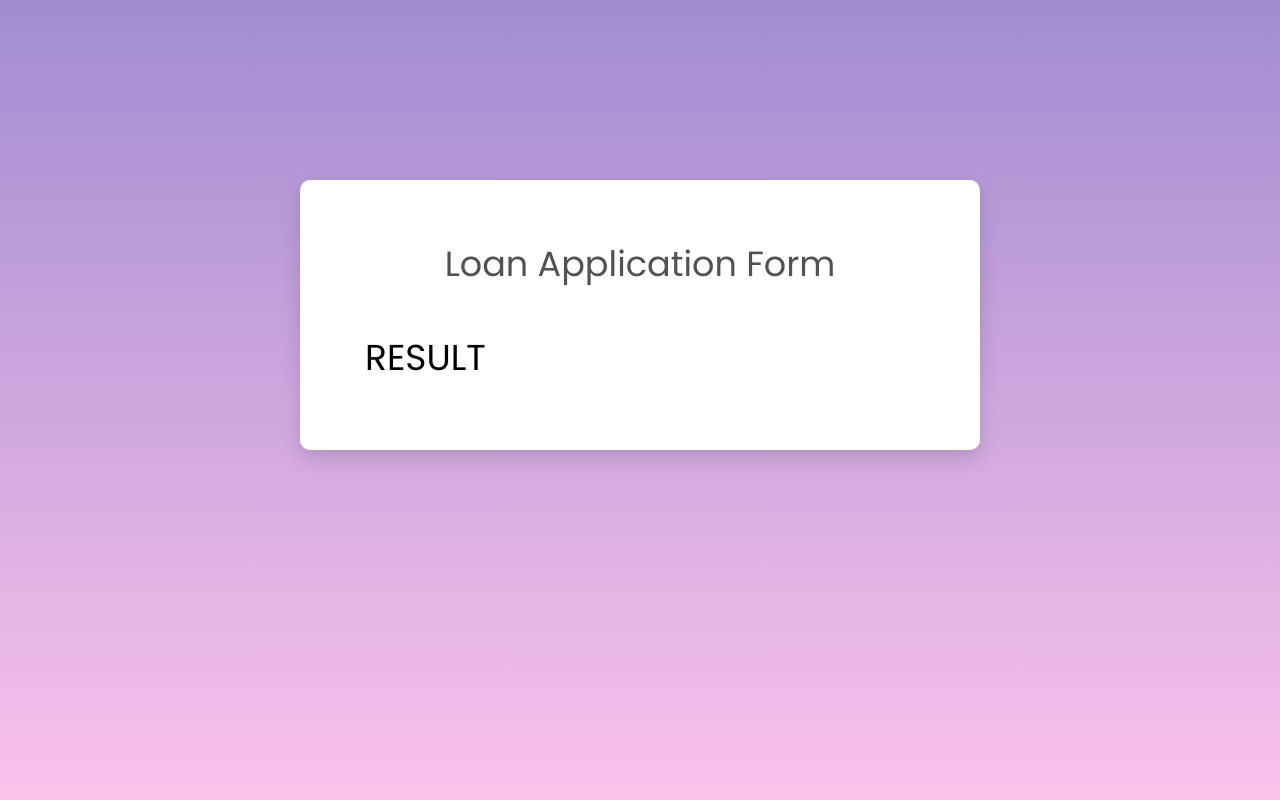
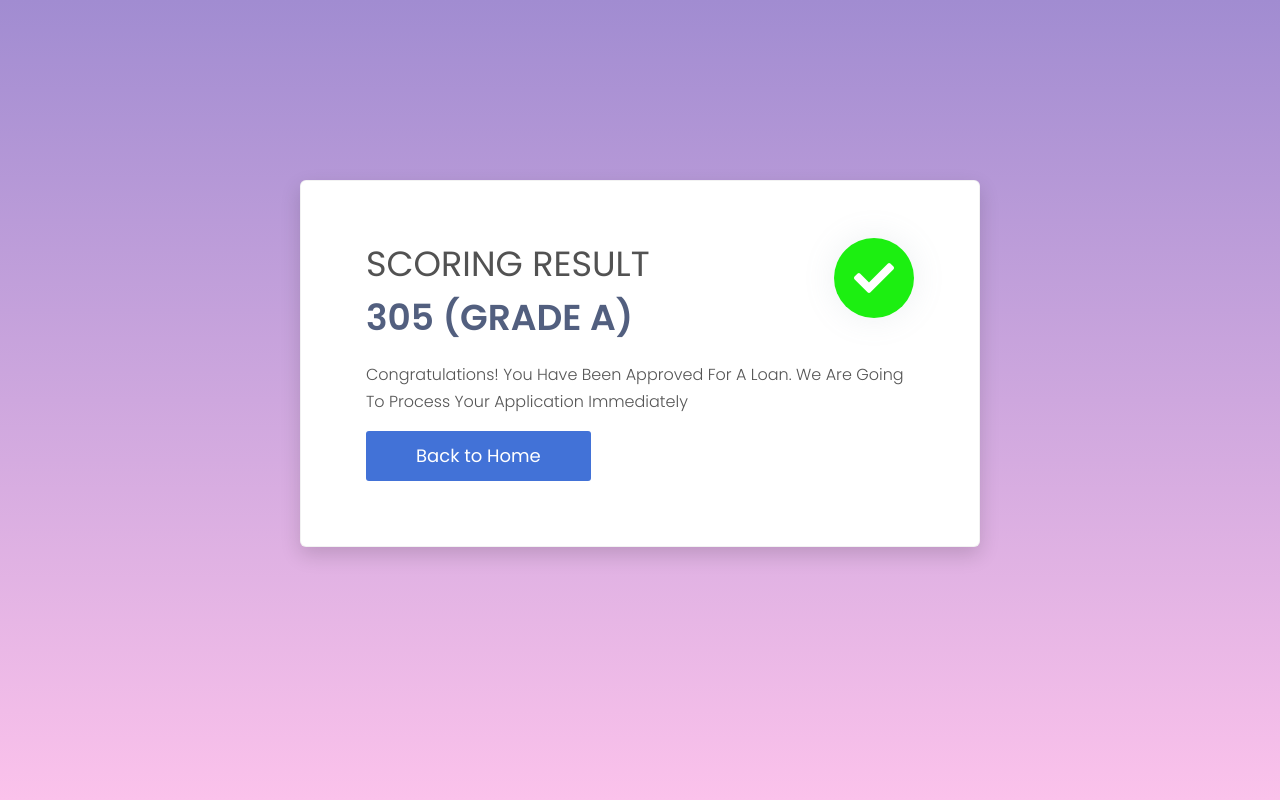
Before and after one commit to indrap23/PMDS-TEAM_XBOOST, a FastAPI app: page /result in a window 1280 px wide. Run offline with FastAPI, Linux system fonts and the light colour scheme; parts of the project's set-up code (start-up, migrations or seed data) failed here and were passed over; some libraries are stand-ins or nearby versions.

Commit message:
add card to result

```diff
--- a/backend/app/api.py
+++ b/backend/app/api.py
@@ -80,6 +80,11 @@ def index_html(request: Request):
     # result = 'Credit Scoring Results'
     return templates.TemplateResponse('index2.html', context={'request': request})
 
+@app.get('/card')
+def card_test(request: Request):
+    # result = 'Credit Scoring Results'
+    return templates.TemplateResponse('card.html', context={'request': request})
+
 @app.post("/predict")
 async def get_prediction(request: Request):
     reqDataForm = await request.form()
@@ -96,7 +101,7 @@ async def get_prediction(request: Request):
 
 @app.get("/result")
 async def get_result(request: Request):
-    return templates.TemplateResponse('result.html', context={'request': request})
+    return templates.TemplateResponse('result.html', context={'request': request, 'result':'305', 'grade':'A'})
 
 @app.post("/test", response_model=ResponseBody)
 async def testing(
--- a/frontend/statics/css/card.css
+++ b/frontend/statics/css/card.css
@@ -324,6 +324,10 @@ h5,
   background-color: #11cdef !important;
 }
 
+.bg-green{
+  background-color: #1cef11 !important;
+}
+
 a.bg-info:hover,
 a.bg-info:focus,
 button.bg-info:hover,
@@ -626,8 +630,8 @@ a.text-white:focus {
 }
 
 .icon {
-  width: 3rem;
-  height: 3rem;
+  width: 5rem;
+  height: 5rem;
 }
 
 .icon i {
@@ -636,7 +640,7 @@ a.text-white:focus {
 
 .icon-shape {
   display: inline-flex;
-  padding: 12px;
+  padding: 12 px;
   text-align: center;
   border-radius: 50%;
   align-items: center;
@@ -644,7 +648,7 @@ a.text-white:focus {
 }
 
 .icon-shape i {
-  font-size: 1.25rem;
+  font-size: 2.5rem;
 }
 
 @media (min-width: 768px) {
--- a/frontend/templates/card.html
+++ b/frontend/templates/card.html
@@ -1,5 +1,7 @@
 <link href="https://fonts.googleapis.com/css?family=Open+Sans:300,400,600,700" rel="stylesheet">
 <link href="https://cdnjs.cloudflare.com/ajax/libs/font-awesome/5.3.1/css/all.min.css" rel="stylesheet">
+<!-- Main CSS-->
+<link href="{{ url_for('statics', path='/css/card.css') }}" rel="stylesheet" media="all">
 
 <body class="bg-default">
   <div class="main-content">
@@ -80,7 +82,7 @@
                       <span class="h2 font-weight-bold mb-0">49,65%</span>
                     </div>
                     <div class="col-auto">
-                      <div class="icon icon-shape bg-info text-white rounded-circle shadow">
+                      <div class="icon icon-shape bg-green text-white rounded-circle shadow">
                         <i class="fas fa-percent"></i>
                       </div>
                     </div>
--- a/frontend/templates/result.html
+++ b/frontend/templates/result.html
@@ -18,24 +18,43 @@
     <link href="{{ url_for('statics', path='/vendor/font-awesome-4.7/css/font-awesome.min.css') }}" rel="stylesheet" media="all">
     <!-- Font special for pages-->
     <link href="https://fonts.googleapis.com/css?family=Poppins:100,100i,200,200i,300,300i,400,400i,500,500i,600,600i,700,700i,800,800i,900,900i" rel="stylesheet">
-
+    <link href="https://cdnjs.cloudflare.com/ajax/libs/font-awesome/5.3.1/css/all.min.css" rel="stylesheet">
     <!-- Vendor CSS-->
     <link href="{{ url_for('statics', path='/vendor/select2/select2.min.css') }}" rel="stylesheet" media="all">
     <link href="{{ url_for('statics', path='/vendor/datepicker/daterangepicker.css') }}" rel="stylesheet" media="all">
 
     <!-- Main CSS-->
     <link href="{{ url_for('statics', path='/css/main.css') }}" rel="stylesheet" media="all">
+    <link href="{{ url_for('statics', path='/css/card.css') }}" rel="stylesheet" media="all">
+
 </head>
 
 <body>
     <div class="page-wrapper bg-gra-01 p-t-180 p-b-100 font-poppins">
         <div class="wrapper wrapper--w680">
-            <div class="card card-4">
+            <div class="card card-4" >
                 <div class="card-body">
-                    <h2 class="title" style="position: relative;text-align: center;">Loan Application Form</h2>
-                    <h1>RESULT</h1>
+                  <div class="row">
+                    <div class="col">
+                      <h2 class="title text-uppercase mb-0">SCORING RESULT</h2>
+                      <h1 class="font-weight-bold mb-0">{{ result }} (GRADE {{ grade }})</h1>
+
+                    </div>
+                    <div class="col-auto">
+                      <div class="icon icon-shape bg-green text-white rounded-circle shadow">
+                        <i class="fas fa-check"></i>
+                      </div>
+                    </div>
+                  </div>
+                  <p class="mt-3 mb-0 text-muted text-sm">
+                      <span></span>
+                    <p class="label">Congratulations! You have been approved for a loan. We are going to process your application immediately</p>
+                  </p>
+                  <div>
+                    <button class="btn btn--radius btn--blue" id="homeButton" type="submit">Back to Home</button>
+                  </div>
                 </div>
-            </div>
+              </div>
         </div>
     </div>
 
@@ -51,12 +70,9 @@
 
     <!-- Check if customer have bureau data or not -->
     <script type="text/javascript">
-        function yesnoCheck() {
-            if (document.getElementById('yesCheck').checked) {
-                document.getElementById('ifYes').style.display = 'block';
-            }
-            else document.getElementById('ifYes').style.display = 'none';
-        }
+        document.getElementById("homeButton").onclick = function () {
+        location.href = "{{ url_for('index_html') }}";
+    };
         </script>
 
 </body><!-- This templates was made by Colorlib (https://colorlib.com) -->
```
